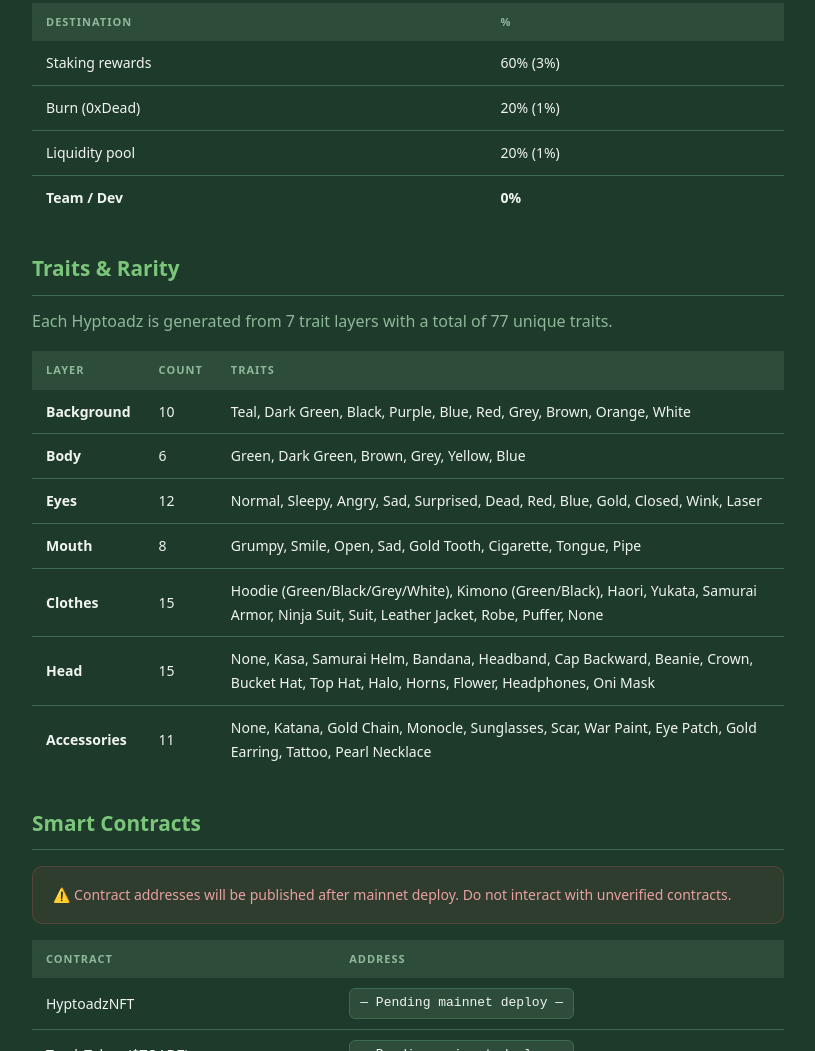
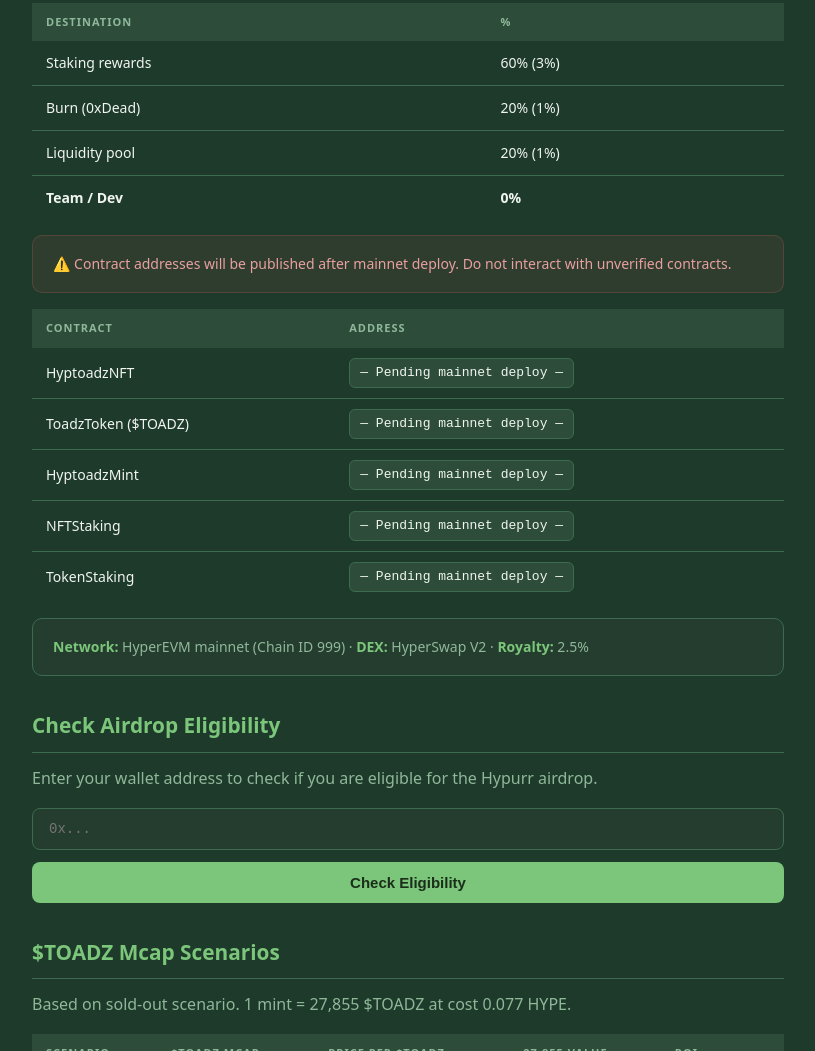
Before and after one commit to Hyptoadz/docs, a plain HTML site: page index.html in a window 1280 px wide. Shown: the part 3542-4593 px from the top of the page, without its empty margins (232-1047 px from the left). Drawn offline with Linux system fonts and the light colour scheme.

Commit message:
Remove traits section — pending final art generation

```diff
--- a/index.html
+++ b/index.html
@@ -129,19 +129,6 @@
   <tr><td>Liquidity pool</td><td>20% (1%)</td></tr>
   <tr><td><strong>Team / Dev</strong></td><td><strong>0%</strong></td></tr>
 </table>
-<h2>Traits & Rarity</h2>
-<p>Each Hyptoadz is generated from 7 trait layers with a total of 77 unique traits.</p>
-<table>
-  <tr><th>Layer</th><th>Count</th><th>Traits</th></tr>
-  <tr><td><strong>Background</strong></td><td>10</td><td>Teal, Dark Green, Black, Purple, Blue, Red, Grey, Brown, Orange, White</td></tr>
-  <tr><td><strong>Body</strong></td><td>6</td><td>Green, Dark Green, Brown, Grey, Yellow, Blue</td></tr>
-  <tr><td><strong>Eyes</strong></td><td>12</td><td>Normal, Sleepy, Angry, Sad, Surprised, Dead, Red, Blue, Gold, Closed, Wink, Laser</td></tr>
-  <tr><td><strong>Mouth</strong></td><td>8</td><td>Grumpy, Smile, Open, Sad, Gold Tooth, Cigarette, Tongue, Pipe</td></tr>
-  <tr><td><strong>Clothes</strong></td><td>15</td><td>Hoodie (Green/Black/Grey/White), Kimono (Green/Black), Haori, Yukata, Samurai Armor, Ninja Suit, Suit, Leather Jacket, Robe, Puffer, None</td></tr>
-  <tr><td><strong>Head</strong></td><td>15</td><td>None, Kasa, Samurai Helm, Bandana, Headband, Cap Backward, Beanie, Crown, Bucket Hat, Top Hat, Halo, Horns, Flower, Headphones, Oni Mask</td></tr>
-  <tr><td><strong>Accessories</strong></td><td>11</td><td>None, Katana, Gold Chain, Monocle, Sunglasses, Scar, War Paint, Eye Patch, Gold Earring, Tattoo, Pearl Necklace</td></tr>
-</table>
-<h2>Smart Contracts</h2>
 <div class="warn">⚠️ Contract addresses will be published after mainnet deploy. Do not interact with unverified contracts.</div>
 <table>
   <tr><th>Contract</th><th>Address</th></tr>
```
